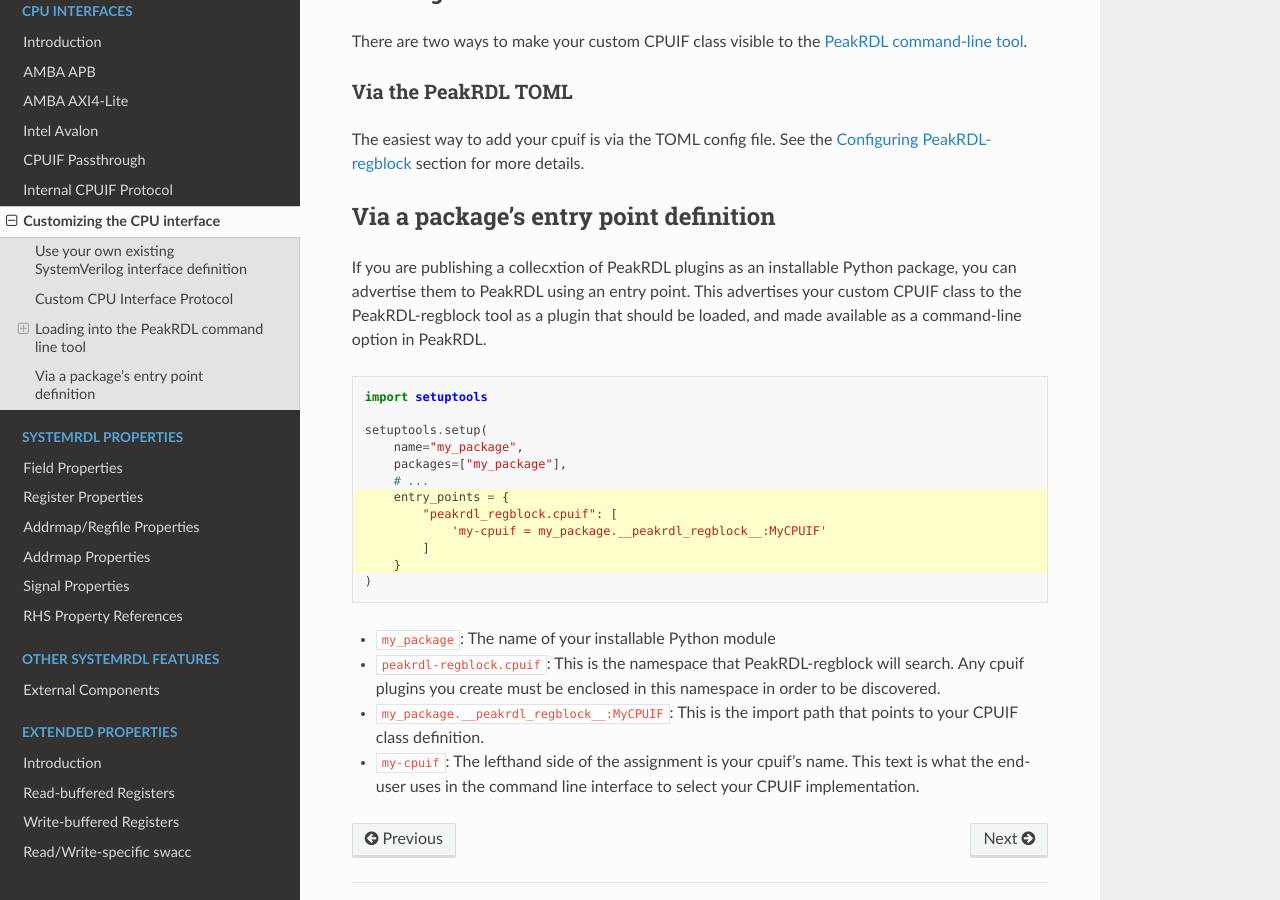
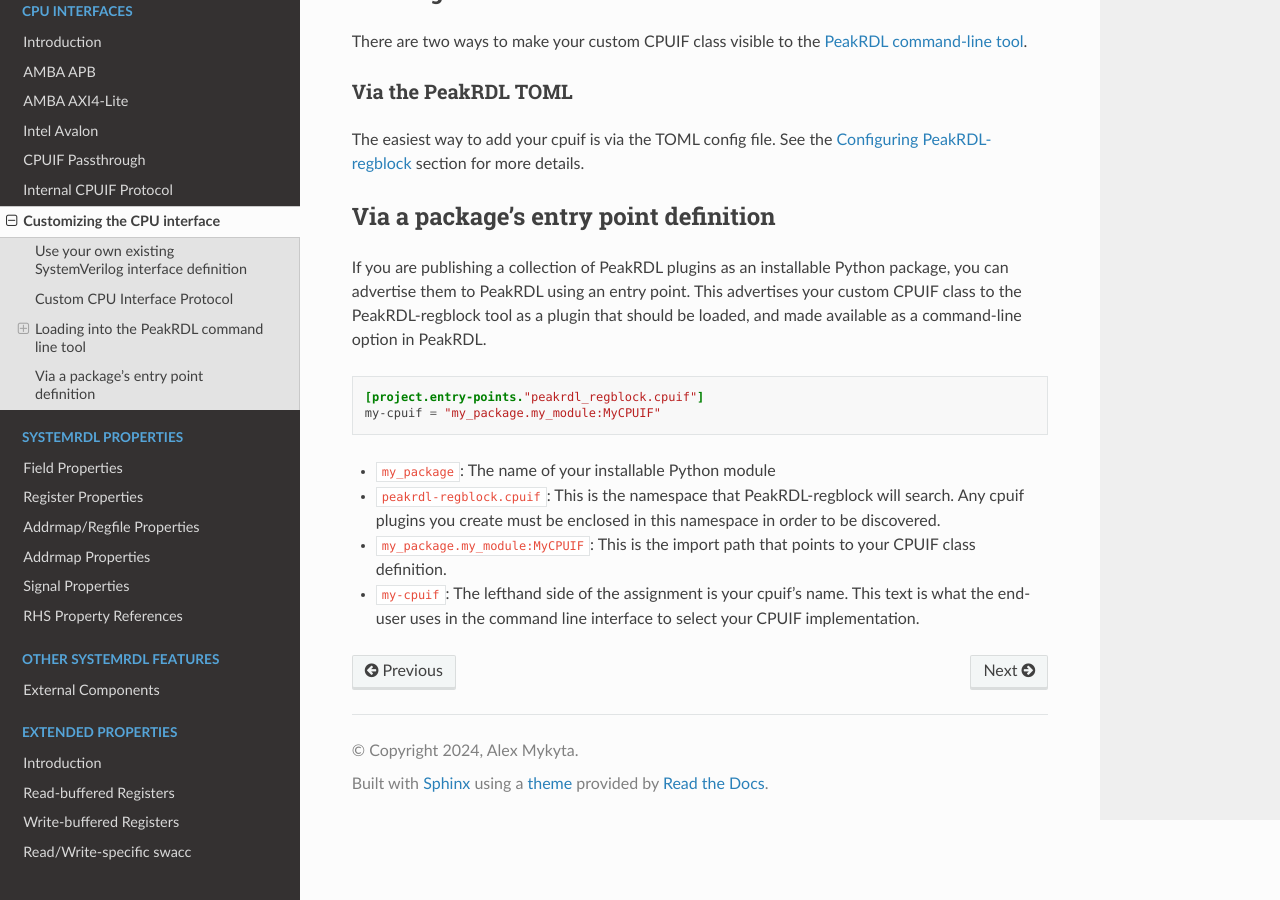
Before and after one commit to SystemRDL/PeakRDL-regblock, a Sphinx documentation site: the page built from docs/cpuif/customizing.rst, in a window 1280 px wide and 900 px high, scrolled down 1658 px. Built offline with Sphinx 7.4.7 and the Read the Docs theme 3.1.0, drawn with Linux system fonts in a browser that asks for light colours.

Commit message:
Fix doc typos

```diff
--- a/docs/api.rst
+++ b/docs/api.rst
@@ -2,7 +2,7 @@
 ============
 
 If you are not using the `PeakRDL command-line tool <https://peakrdl.readthedocs.io>`_,
-you can still generate regblocks programmaticaly using the exporter API:
+you can still generate regblocks programmatically using the exporter API:
 
 .. autoclass:: peakrdl_regblock.RegblockExporter
     :members:
--- a/docs/configuring.rst
+++ b/docs/configuring.rst
@@ -5,7 +5,7 @@
 
 If using the `PeakRDL command line tool <https://peakrdl.readthedocs.io/>`_,
 some aspects of the ``regblock`` command have additional configuration options
-avaiable via the PeakRDL TOML file.
+available via the PeakRDL TOML file.
 
 All regblock-specific options are defined under the ``[regblock]`` TOML heading.
 
--- a/docs/cpuif/customizing.rst
+++ b/docs/cpuif/customizing.rst
@@ -92,33 +92,22 @@
 
 Via a package's entry point definition
 --------------------------------------
-If you are publishing a collecxtion of PeakRDL plugins as an installable Python
+If you are publishing a collection of PeakRDL plugins as an installable Python
 package, you can advertise them to PeakRDL using an entry point.
 This advertises your custom CPUIF class to the PeakRDL-regblock tool as a plugin
 that should be loaded, and made available as a command-line option in PeakRDL.
 
-.. code-block:: python
-    :emphasize-lines: 7-11
+.. code-block:: toml
 
-    import setuptools
-
-    setuptools.setup(
-        name="my_package",
-        packages=["my_package"],
-        # ...
-        entry_points = {
-            "peakrdl_regblock.cpuif": [
-                'my-cpuif = my_package.__peakrdl_regblock__:MyCPUIF'
-            ]
-        }
-    )
+    [project.entry-points."peakrdl_regblock.cpuif"]
+    my-cpuif = "my_package.my_module:MyCPUIF"
 
 
 *   ``my_package``: The name of your installable Python module
 *   ``peakrdl-regblock.cpuif``: This is the namespace that PeakRDL-regblock will
     search. Any cpuif plugins you create must be enclosed in this namespace in
     order to be discovered.
-*   ``my_package.__peakrdl_regblock__:MyCPUIF``: This is the import path that
+*   ``my_package.my_module:MyCPUIF``: This is the import path that
     points to your CPUIF class definition.
 *   ``my-cpuif``: The lefthand side of the assignment is your cpuif's name. This
     text is what the end-user uses in the command line interface to select your
--- a/docs/cpuif/introduction.rst
+++ b/docs/cpuif/introduction.rst
@@ -11,7 +11,7 @@
 ^^^^^^^^^
 The CPU interface bus width is automatically determined from the contents of the
 design being exported. The bus width is equal to the widest ``accesswidth``
-encountered in the deisgn.
+encountered in the design.
 
 
 Addressing
--- a/docs/udps/read_buffering.rst
+++ b/docs/udps/read_buffering.rst
@@ -108,7 +108,7 @@
 ^^^^^^^^^^^^^^^^^^^^^^^^^
 Perhaps you have a group of registers that monitor some rapidly-changing state
 within your design. Using the ``rbuffer_trigger`` property, you can define which
-reagister read operation triggers the buffered registers' values to be latched.
+register read operation triggers the buffered registers' values to be latched.
 
 .. code-block:: systemrdl
     :emphasize-lines: 11-14
```
Also changed, not shown: 2 other files.
